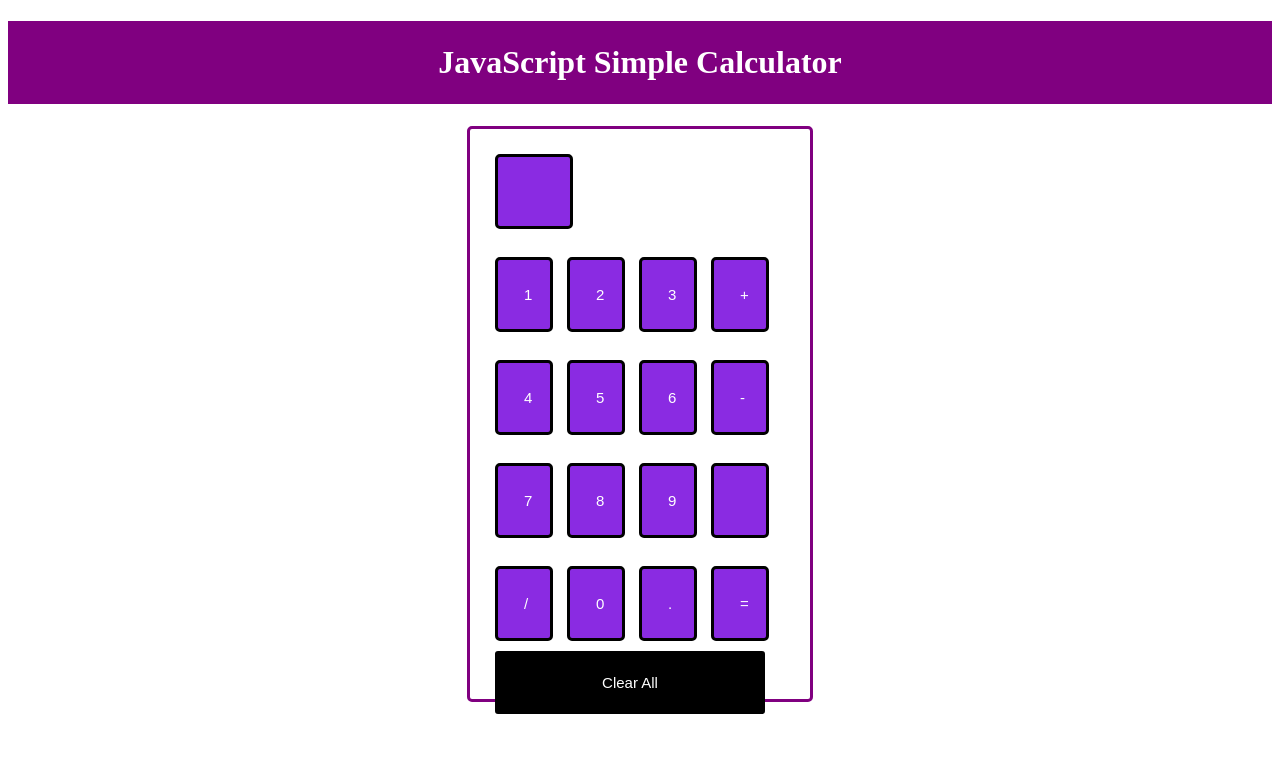
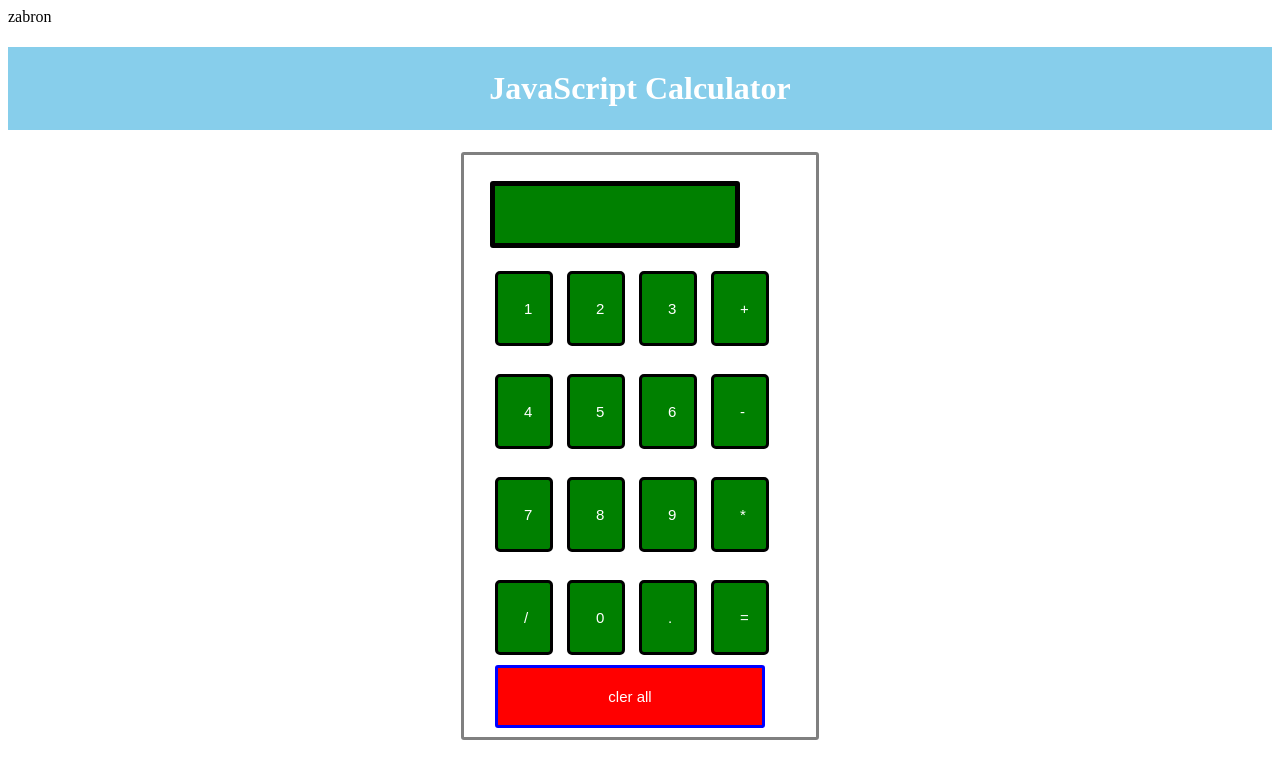
Before and after one commit to niyozabron/zabron, a plain HTML site: page index.html in a window 1280 px wide. Drawn offline with Linux system fonts and the light colour scheme.

Commit message:
Add files via upload

```diff
--- a/index.html
+++ b/index.html
@@ -1,3 +1,4 @@
+zabron
 <!DOCTYPE html>
 <html lang="en">
 <head>
@@ -6,28 +7,28 @@
 h1 {
  text-align: center;
  padding: 23px;
-    background-color: purple;
+background-color: skyblue;
 color: white;
 }
 #clear{
 width: 270px;
-border: 3px solid black;
+border: 3px solid blue;
 border-radius: 3px;
 padding: 20px;
-    background-color: #000000;
+background-color: red;
 color: white;
 }
 .formstyle {
 width: 300px;
 height: 530px;
 margin: auto;
-border: 3px solid purple;
-border-radius: 5px;
-padding: 20px;
+border: 3px solid gray;
+border-radius: 3px;
+padding: 26px;
 }
 input {
 width: 20px;
-background-color: #8A2BE2;
+background-color: green;
 color: white;
 border: 3px solid black;
 border-radius: 5px;
@@ -35,7 +36,7 @@ border: 3px solid black;
 margin: 5px;
 font-size: 15px;
 }
-#calc
+#calc{
 width: 250px;
 border: 5px solid black;
 border-radius: 3px;
@@ -45,7 +46,7 @@ border: 5px solid black;
 </style>
 </head>
 <body>
-<h1> JavaScript Simple Calculator  </h1>
+<h1> JavaScript Calculator </h1>
 <div class="formstyle">
 <form name="form1">
     <!-- This input box shows the button pressed by the user in calculator. -->
@@ -65,7 +66,7 @@ border: 5px solid black;
   <input type="button" value="7" onclick="form1.answer.value += '7' ">
   <input type="button" value="8" onclick="form1.answer.value += '8' ">
   <input type="button" value="9" onclick="form1.answer.value += '9' ">
-  <input type="button" value="" onclick="form1.answer.value += '' ">
+  <input type="button" value="*" onclick="form1.answer.value  += '*' ">
   <br> <br>
   <input type="button" value="/" onclick="form1.answer.value += '/' ">
   <input type="button" value="0" onclick="form1.answer.value += '0' ">
@@ -74,7 +75,7 @@ border: 5px solid black;
   <input type="button" value="=" onclick="form1.answer.value = eval(form1.answer.value) ">
   <br>
   <!-- Display the Cancel button and erase all data entered by the user. -->
-  <input type="button" value="Clear All" onclick="form1.answer.value = '' " id="clear" >
+  <input type="button" value="cler all" onclick="form1.answer.value= '' "id="clear">
   <br>
 </form>
 </div>
```
Lines whose indentation alone changed are shown as unchanged.
